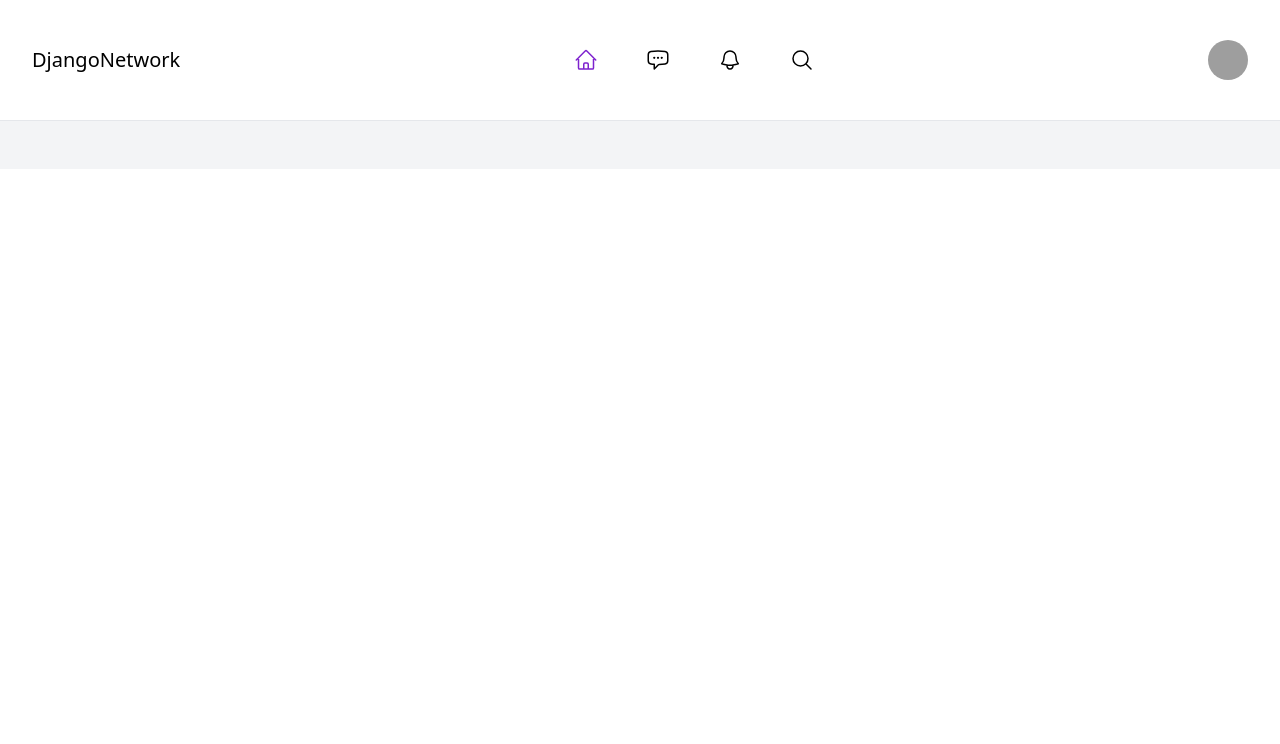
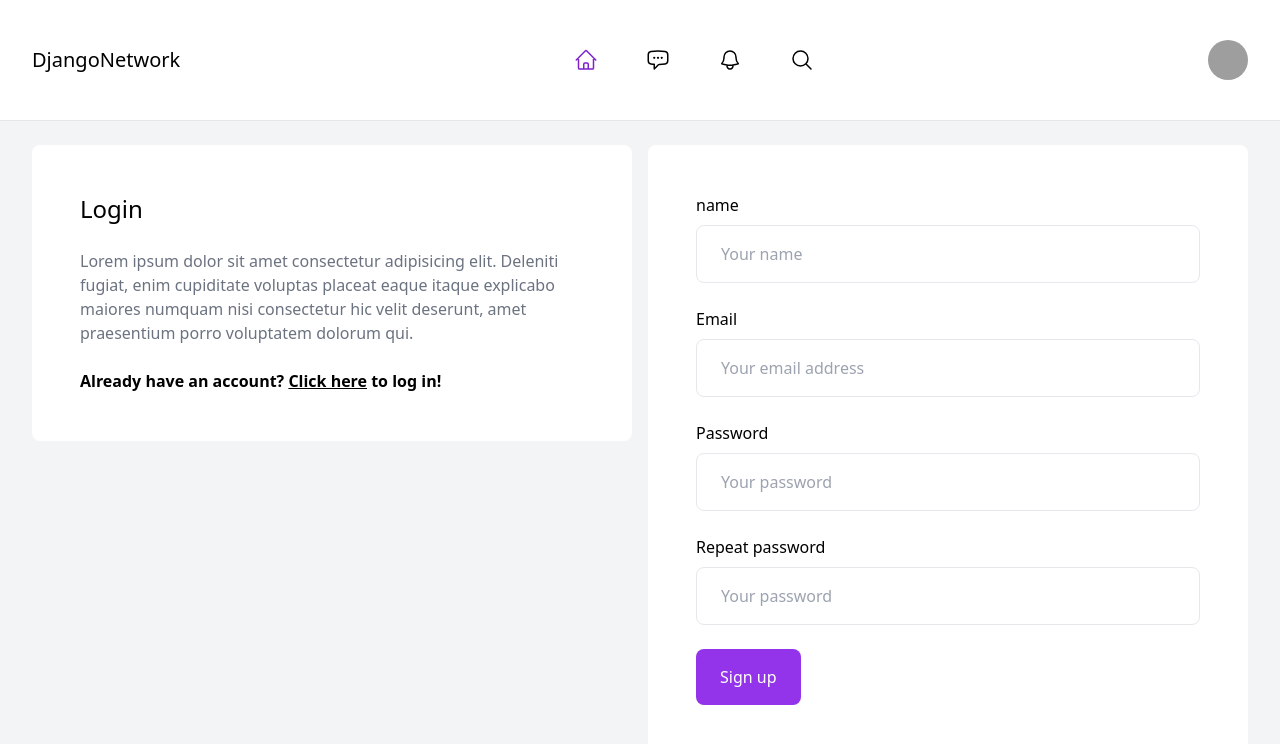
Before and after one commit to IsraelParodi/Frontend-socialmedia-vue, a Vue app: page /signup in a window 1280 px wide. Before the commit this address had no page. Shown: the top 744 px of the page. Built offline with nearby package versions, Linux system fonts and the light colour scheme; grey boxes are pictures that could not be loaded.

Commit message:
Login Page

```diff
--- a/src/router/index.ts
+++ b/src/router/index.ts
@@ -1,5 +1,6 @@
 import { createRouter, createWebHistory } from 'vue-router'
 import HomeView from '../views/HomeView.vue'
+import { SignupView, LoginView } from '../views/index'
 
 const router = createRouter({
   history: createWebHistory(import.meta.env.BASE_URL),
@@ -10,12 +11,14 @@ const router = createRouter({
       component: HomeView
     },
     {
-      path: '/about',
-      name: 'about',
-      // route level code-splitting
-      // this generates a separate chunk (About.[hash].js) for this route
-      // which is lazy-loaded when the route is visited.
-      component: () => import('../views/AboutView.vue')
+      path: '/signup',
+      name: 'signup',
+      component: SignupView
+    },
+    {
+      path: '/login',
+      name: 'login',
+      component: LoginView
     }
   ]
 })
--- /dev/null
+++ b/src/views/LoginView.vue
@@ -0,0 +1,44 @@
+<script setup lang="ts"></script>
+<template>
+  <div class="max-w-7xl mx-auto grid grid-cols-2 gap-4">
+    <div class="main-left">
+      <div class="p-12 bg-white border-gray-200 rounded-lg">
+        <h1 class="mb-6 text-2xl">Login</h1>
+        <p class="mb-6 text-gray-500">
+          Lorem ipsum dolor sit amet consectetur adipisicing elit. Deleniti fugiat, enim cupiditate
+          voluptas placeat eaque itaque explicabo maiores numquam nisi consectetur hic velit
+          deserunt, amet praesentium porro voluptatem dolorum qui.
+        </p>
+        <span class="font-bold"
+          >Don't have an account? <a class="underline" href="">Click here</a> to create one!</span
+        >
+      </div>
+    </div>
+    <div class="main-right">
+      <div class="p-12 bg-white border-gray-200 rounded-lg">
+        <form action="" class="space-y-6">
+          <div>
+            <label for="">Email</label>
+            <input
+              type="email"
+              placeholder="Your email address"
+              class="w-full mt-2 py-4 px-6 border border-gray-200 rounded-lg"
+            />
+          </div>
+          <div>
+            <label for="">Password</label>
+            <input
+              type="email"
+              placeholder="Your password"
+              class="w-full mt-2 py-4 px-6 border border-gray-200 rounded-lg"
+            />
+          </div>
+          <div>
+            <button class="py-4 px-6 bg-purple-600 text-white rounded-lg">Log in</button>
+          </div>
+        </form>
+      </div>
+    </div>
+  </div>
+</template>
+<style scoped></style>
--- /dev/null
+++ b/src/views/SignupView.vue
@@ -0,0 +1,60 @@
+<script setup lang="ts"></script>
+<template>
+  <div class="max-w-7xl mx-auto grid grid-cols-2 gap-4">
+    <div class="main-left">
+      <div class="p-12 bg-white border-gray-200 rounded-lg">
+        <h1 class="mb-6 text-2xl">Login</h1>
+        <p class="mb-6 text-gray-500">
+          Lorem ipsum dolor sit amet consectetur adipisicing elit. Deleniti fugiat, enim cupiditate
+          voluptas placeat eaque itaque explicabo maiores numquam nisi consectetur hic velit
+          deserunt, amet praesentium porro voluptatem dolorum qui.
+        </p>
+        <span class="font-bold"
+          >Already have an account? <a class="underline" href="">Click here</a> to log in!</span
+        >
+      </div>
+    </div>
+    <div class="main-right">
+      <div class="p-12 bg-white border-gray-200 rounded-lg">
+        <form action="" class="space-y-6">
+          <div>
+            <label for="">name</label>
+            <input
+              type="text"
+              placeholder="Your name"
+              class="w-full mt-2 py-4 px-6 border border-gray-200 rounded-lg"
+            />
+          </div>
+          <div>
+            <label for="">Email</label>
+            <input
+              type="email"
+              placeholder="Your email address"
+              class="w-full mt-2 py-4 px-6 border border-gray-200 rounded-lg"
+            />
+          </div>
+          <div>
+            <label for="">Password</label>
+            <input
+              type="email"
+              placeholder="Your password"
+              class="w-full mt-2 py-4 px-6 border border-gray-200 rounded-lg"
+            />
+          </div>
+          <div>
+            <label for="">Repeat password</label>
+            <input
+              type="email"
+              placeholder="Your password"
+              class="w-full mt-2 py-4 px-6 border border-gray-200 rounded-lg"
+            />
+          </div>
+          <div>
+            <button class="py-4 px-6 bg-purple-600 text-white rounded-lg">Sign up</button>
+          </div>
+        </form>
+      </div>
+    </div>
+  </div>
+</template>
+<style scoped></style>
--- /dev/null
+++ b/src/views/index.ts
@@ -0,0 +1,4 @@
+import SignupView from '../views/SignupView.vue'
+import LoginView from '../views/LoginView.vue'
+
+export { SignupView, LoginView }
```
